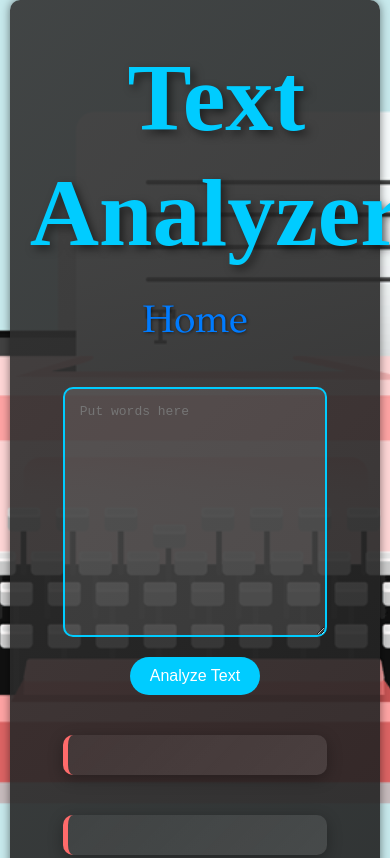
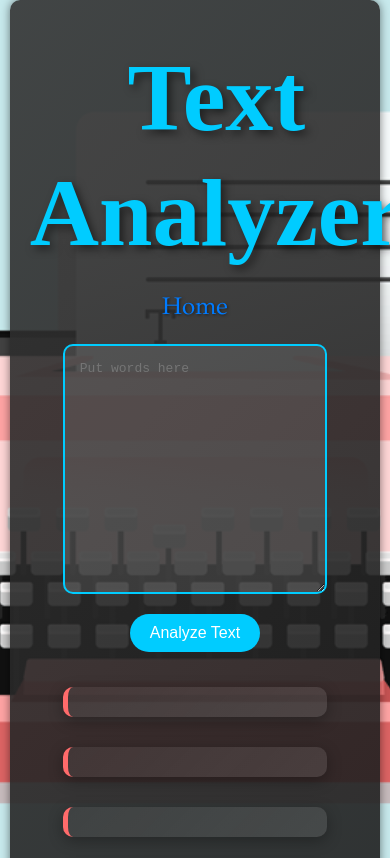
Before and after one commit to shahiam/shahiam.github.io, a plain HTML site: page Q3/tan.html in a window 390 px wide. Shown: the top 858 px of the page. Drawn offline with Linux system fonts and the light colour scheme.

Commit message:
Final Final

```diff
--- a/Q3/q3styles.css
+++ b/Q3/q3styles.css
@@ -144,6 +144,18 @@ button:hover {
         font-size: 6em;
     }
 
+    nav {
+        margin-bottom: 15px;
+        font-size: 1.5em;
+        min-width: 150px;
+        padding: 5px 0;
+    }
+
+    nav a {
+        margin: 0 10px;
+        font-size: 1em;
+    }
+
     textarea {
         height: 250px;
         font-size: 1em;
@@ -156,5 +168,13 @@ button:hover {
 
     .result {
         font-size: 0.9em;
+        margin: 15px auto;
+        padding: 15px;
     }
 }
+
+/* Ensure images don’t overflow */
+img {
+    max-width: 100%;
+    height: auto;
+}
```
